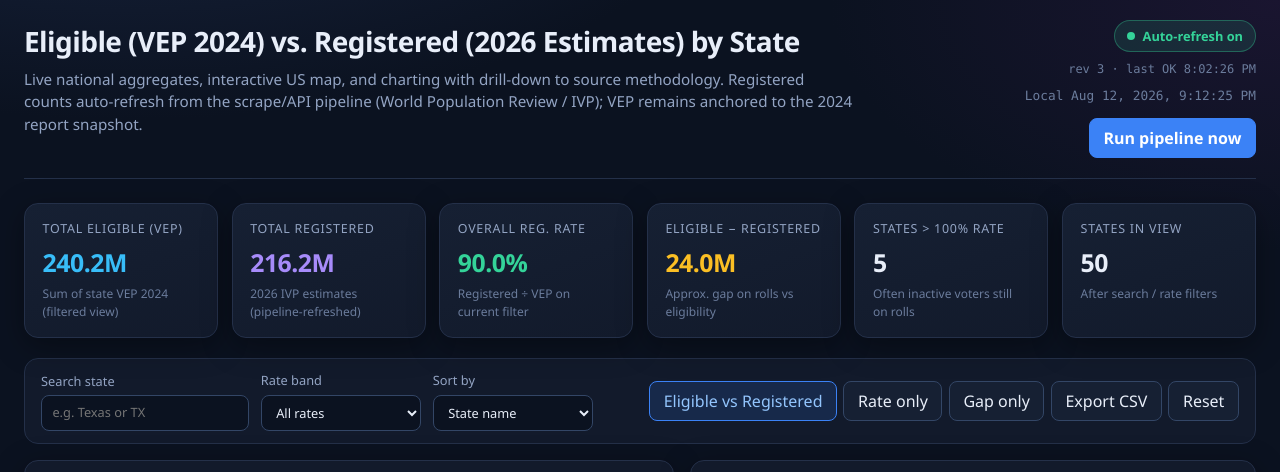
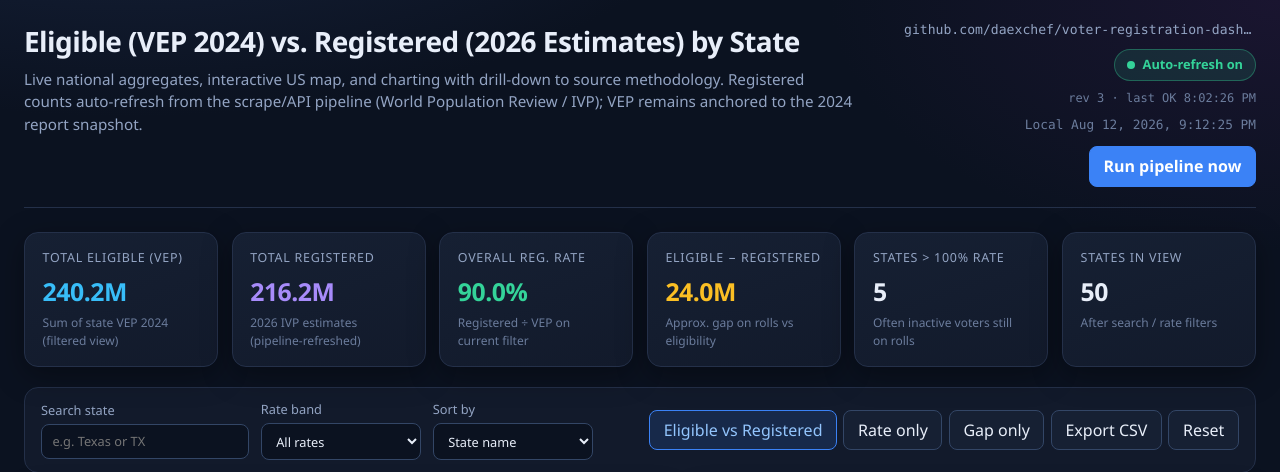
Before and after one commit to daexchef/voter-registration-dashboard, a plain HTML site: page index.html in a window 1280 px wide. Shown: the top 472 px of the page. Drawn offline with nearby package versions, Linux system fonts and the light colour scheme; no server answers.

Commit message:
Add GitHub repo link in dashboard header

```diff
--- a/css/styles.css
+++ b/css/styles.css
@@ -88,6 +88,25 @@ a:hover {
   align-items: flex-end;
   gap: 0.5rem;
   text-align: right;
+}
+
+.repo-link {
+  color: var(--text-muted);
+  font-size: 0.82rem;
+  font-family: var(--mono);
+  text-decoration: none;
+  border-bottom: 1px solid transparent;
+  transition: color 0.15s, border-color 0.15s;
+  max-width: 22rem;
+  overflow: hidden;
+  text-overflow: ellipsis;
+  white-space: nowrap;
+}
+
+.repo-link:hover {
+  color: var(--vep);
+  border-bottom-color: var(--vep);
+  text-decoration: none;
 }
 
 .live-badge {
--- a/index.html
+++ b/index.html
@@ -22,6 +22,7 @@
         </p>
       </div>
       <div class="header-meta">
+        <a class="repo-link" href="https://github.com/daexchef/voter-registration-dashboard" target="_blank" rel="noopener noreferrer" title="Source code on GitHub">github.com/daexchef/voter-registration-dashboard</a>
         <span class="live-badge" id="pipeline-status" title="Scrape pipeline status"><span class="dot"></span> Connecting…</span>
         <div class="pipeline-detail" id="pipeline-detail">—</div>
         <div class="clock" id="clock">—</div>
```
